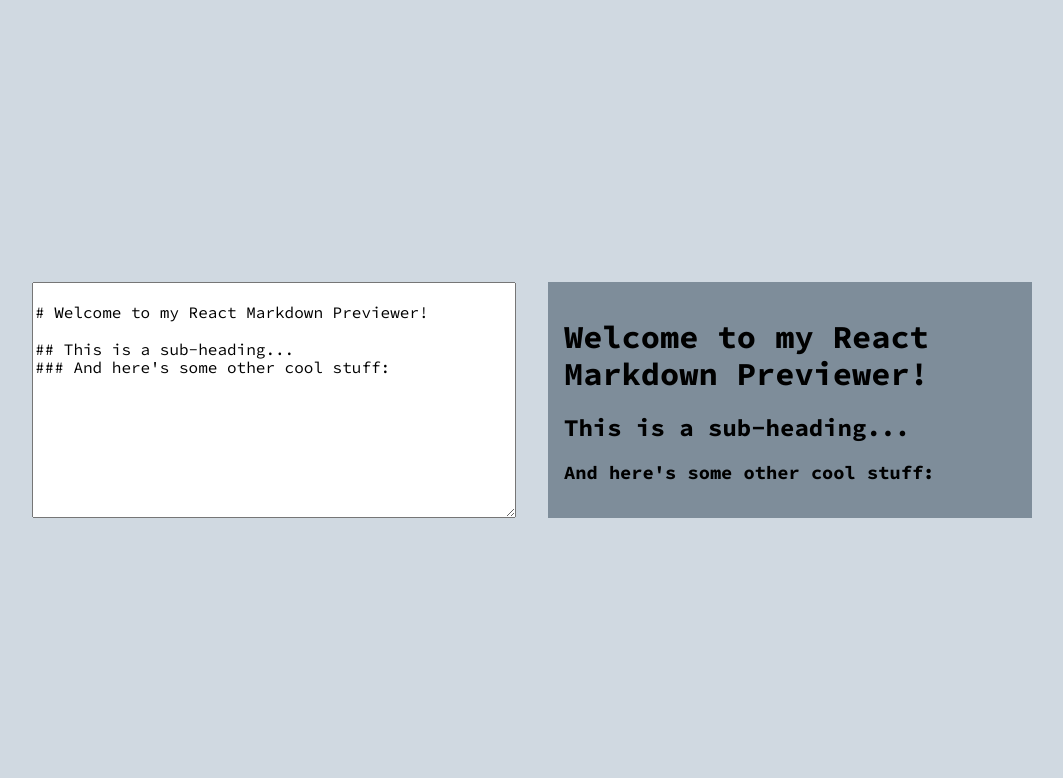
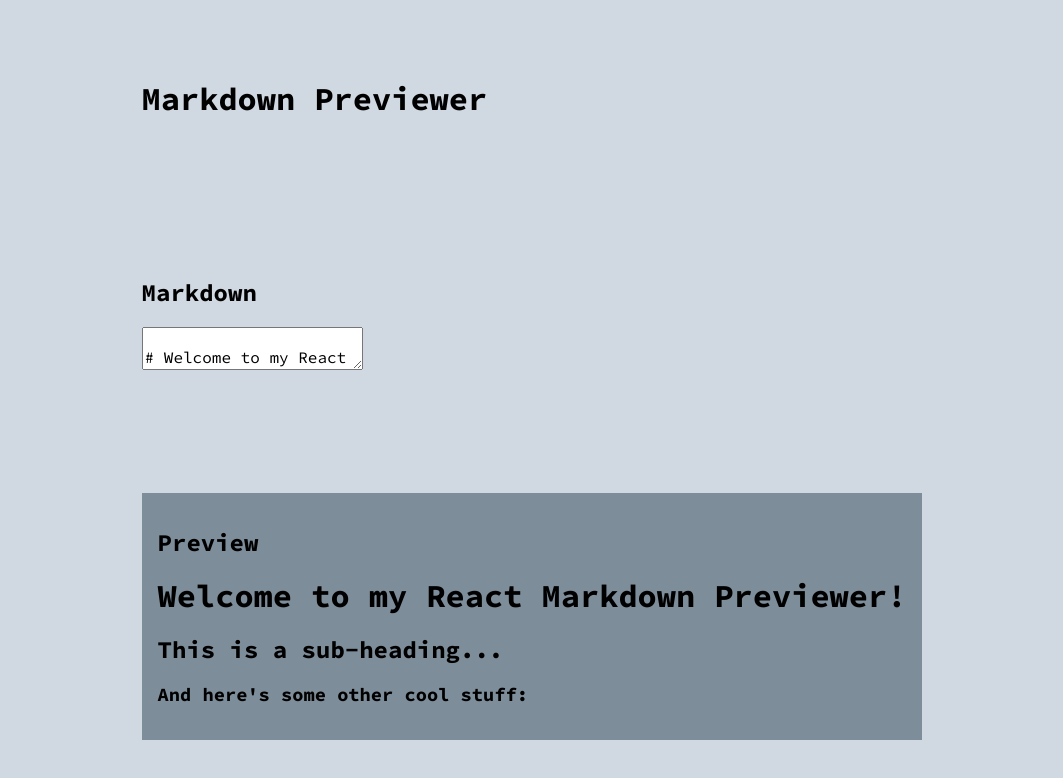
Before and after one commit to N-Nikolaev/FCC--React-2, a React (Vite) app: page / in a window 1280 px wide. Shown: the top 778 px of the page, without its empty margins (108-1171 px from the left). Built offline with nearby package versions, Linux system fonts and the light colour scheme.

Commit message:
Updated HTML

```diff
--- a/src/js/App.js
+++ b/src/js/App.js
@@ -15,12 +15,11 @@ const App = () => {
 
     return (
         <main className='app'>
-            <div className="wrapper">
-                <Editor
-                    markdown={markdown}
-                    setMarkdown={setMarkdown} />
-                <Previewer markdown={markdown}/>
-            </div>
+            <h1 className='app__name'>Markdown Previewer</h1>
+            <Editor
+                markdown={markdown}
+                setMarkdown={setMarkdown} />
+            <Previewer markdown={markdown}/>
         </main>
     )
 }
--- a/src/js/components/Editor.js
+++ b/src/js/components/Editor.js
@@ -2,11 +2,16 @@ import React from 'react'
 
 const Editor = ({ markdown, setMarkdown }) => {
     return (
-        <textarea
-            id="editor"
-            className='editor'
-            value={markdown}
-            onChange={e => setMarkdown(e.target.value)}></textarea>
+        <section className="editor">
+            <header className="editor__header">
+                <h2 className="editor__title">Markdown</h2>
+            </header>
+            <textarea
+                id="editor"
+                className='editor__input'
+                value={markdown}
+                onChange={e => setMarkdown(e.target.value)}></textarea>
+        </section>
     )
 }
 
--- a/src/js/components/Previewer.js
+++ b/src/js/components/Previewer.js
@@ -6,16 +6,21 @@ const Previewer = ({ markdown }) => {
 
     const cleanMarkdown = markdown => {
         const sanitizer = DOMPurify.sanitize;
-        const sanitizedMarkdown = sanitizer(marked(markdown));
+        const sanitizedMarkdown = sanitizer(marked(markdown, {breaks: true}));
         console.log(sanitizedMarkdown)
-        return { __html: sanitizedMarkdown || 'No Markdown :C' };
+        return { __html: sanitizedMarkdown || '' };
     }
 
     return (
-        <div
-            id="preview"
-            className="previewer"
-            dangerouslySetInnerHTML={cleanMarkdown(markdown)} />
+        <section className="previewer">
+            <header className="previewer__header">
+                <h2 className="previewer__title">Preview</h2>
+            </header>
+            <div
+                id="preview"
+                className="previewer__output"
+                dangerouslySetInnerHTML={cleanMarkdown(markdown)} />
+        </section>
     )
 }
 
```
